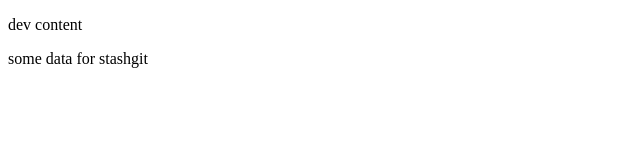
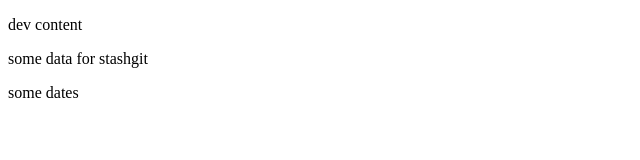
Before and after one commit to IsuTashtanbekov/Branch-practice, a plain HTML site: page index.html in a window 1280 px wide. Shown: the full height of the page, 0-640 px from the left. Drawn offline with Linux system fonts and the light colour scheme.

Commit message:
edit file

```diff
--- a/index.html
+++ b/index.html
@@ -9,5 +9,6 @@
 <body>
     <p>dev content</p>
     <p>some data for stashgit </p>
+    <p>some dates</p>
 </body>
 </html>
```
